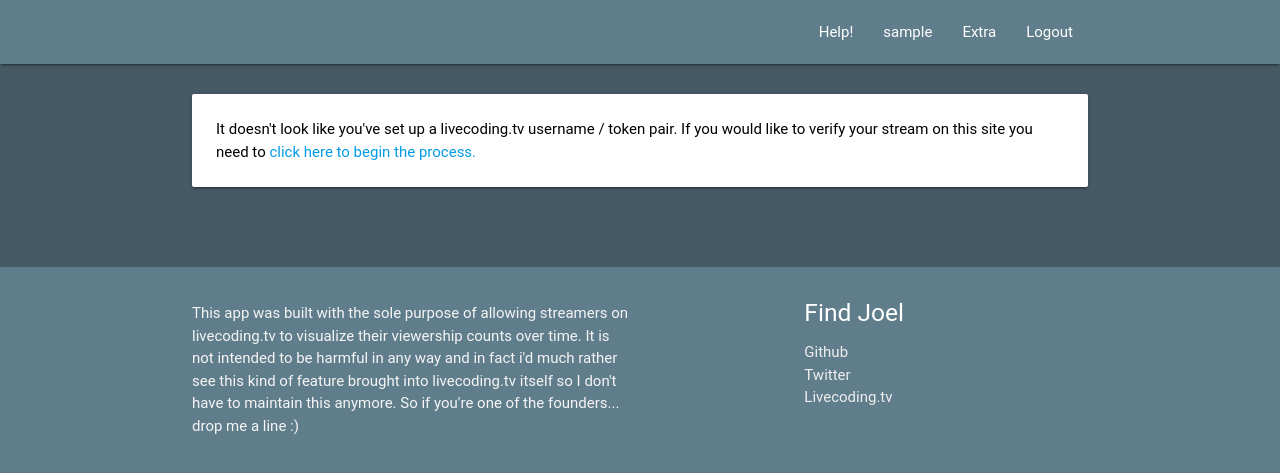
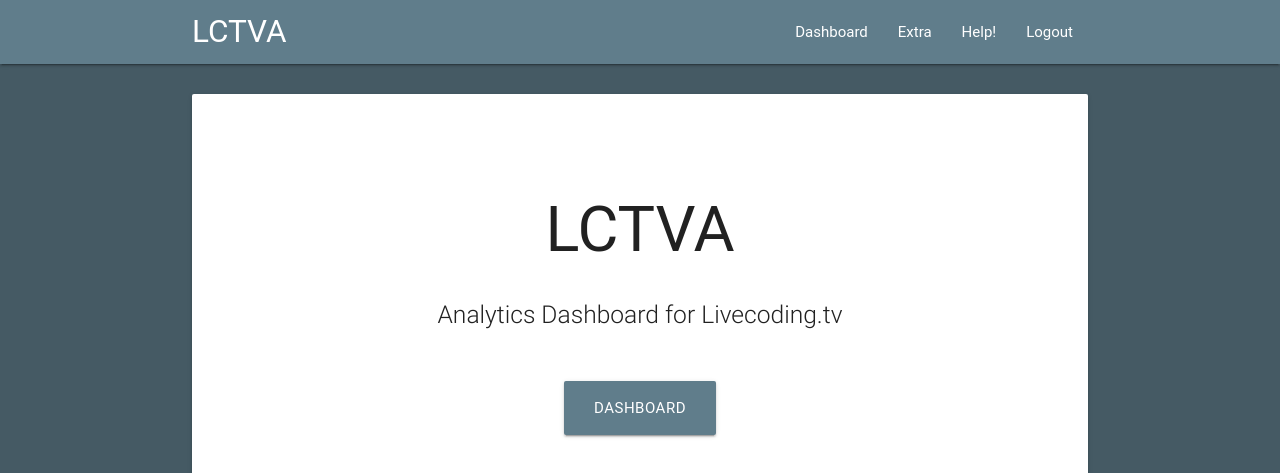
Before and after one commit to taddeimania/lctva, a Django app: page / in a window 1280 px wide. Shown: the top 473 px of the page. Run offline with Django 3.2, Linux system fonts and the light colour scheme; the visitor is signed in with stand-in values (Sample User, id 1); data that the repository does not hold is empty; parts of the project's set-up code (start-up, migrations or seed data) failed here and were passed over; some libraries are stand-ins or nearby versions; some web fonts are replaced.

Commit message:
Much more styling to the landing page

```diff
--- a/app/templates/base.html
+++ b/app/templates/base.html
@@ -2,20 +2,22 @@
 <html>
 
 <head>
+  <link href="https://fonts.googleapis.com/icon?family=Material+Icons" rel="stylesheet">
   <link rel="stylesheet" href="https://cdnjs.cloudflare.com/ajax/libs/materialize/0.97.2/css/materialize.min.css">
   <link rel="stylesheet" href="{% static 'css/app.css' %}">
-
+  <link href='https://fonts.googleapis.com/css?family=Montserrat|Open+Sans' rel='stylesheet' type='text/css'>
 </head>
 <body class="dark-primary-color">
   <header>
     <nav class="default-primary-color">
       <div class="container">
       <div class="nav-wrapper">
+        <a href="{% url 'index_view' %}" class="brand-logo title">LCTVA</a>
         <ul id="nav-mobile" class="right hide-on-med-and-down">
           {% if request.user.id %}
+            <li><a href="{% url 'dashboard_view' %}">Dashboard</a></li>
+            <li><a href="{% url 'extra_view' %}">Extra</a></li>
             <li><a href="{% url 'account_verify' request.user.userprofile.pk %}">Help!</a></li>
-            <li><a href="{% url 'index_view' %}">{{ request.user.username }}</a></li>
-            <li><a href="{% url 'extra_view' %}">Extra</a></li>
             <li><a href="{% url 'logout' %}?next=/">Logout</a></li>
           {% else %}
             <li><a href="{% url 'login' %}">Login</a></li>
--- a/app/templates/index.html
+++ b/app/templates/index.html
@@ -2,114 +2,62 @@
 {% load staticfiles %}
 
 {% block content %}
-  {% if request.user.userprofile.verified %}
-    <div class="row">
-        {% if request.user.userprofile.active %}
         <div class="card">
           <div class="card-content">
-            <div class="card-title">
-            {{ request.user.userprofile.livetvusername }} Livecoding.tv Analytics
+            <br><br>
+            <h1 class="header center title">LCTVA</h1>
+            <div class="row center">
+              <h5 class="header col s12 light">Analytics Dashboard for Livecoding.tv</h5>
             </div>
-            <ul class="collection">
-              <li class="collection-item">
-                Current Viewers: <span class="current_viewers">{{ current_node.current_total }}</span>
-              </li>
-              <li class="collection-item">
-                Max Viewers (8 min limit): <span class="max_viewer_count">{{ max_viewer_count }}</span>
-              </li>
-              <li class="collection-item">
-                Trending Up? <span class="trending">{{ trending }}</span>
-              </li>
-            </ul>
-            <div id="myDiv"></div>
-          </div>
-        </div>
-        {% else %}
-        <div class="card">
-          <div class="card-content">
-            <div class="card-title">
-            {{ request.user.userprofile.livetvusername }} Livecoding.tv Analytics
+            <br>
+            <div class="row center">
+              {% if request.user.id %}
+                <a href="{% url 'dashboard_view' %}" id="download-button" class="btn-large waves-effect default-primary-color">Dashboard</a>
+              {% else %}
+                <a href="{% url 'login' %}" id="download-button" class="btn-large waves-effect default-primary-color">Login</a>
+                <br><br>
+                or <a href="{% url 'account_create' %}">Sign Up</a>
+              {% endif %}
             </div>
-            <p>You aren't currently tracking your stream. Start streaming and the app will find you in a minute. (refresh a few times maybe)</p>
+            <br>
+
+    <div class="section">
+
+      <div class="row">
+        <div class="col s12 m4">
+          <div class="icon-block">
+            <h2 class="center primary-text-color"><i class="material-icons">flash_on</i></h2>
+            <h5 class="center">Speeds up development</h5>
+
+            <p class="light">We did most of the heavy lifting for you to provide a default stylings that incorporate our custom components. Additionally, we refined animations and transitions to provide a smoother experience for developers.</p>
           </div>
         </div>
 
-        {% endif %}
-        <div class="card">
-          <div class="card-content">
-            <ul class="collection">
-              <li class="collection-item">
-                Daily Breakdown
-                  <table>
-                    <thead>
-                      <tr>
-                          <th data-field="date">Date</th>
-                          <th data-field="mean">Mean Viewers</th>
-                          <th data-field="max">Max Viewers</th>
-                          <th data-field="max">Minutes Streamed</th>
-                      </tr>
-                    </thead>
+        <div class="col s12 m4">
+          <div class="icon-block">
+            <h2 class="center primary-text-color"><i class="material-icons">group</i></h2>
+            <h5 class="center">User Experience Focused</h5>
 
-                    <tbody>
-                      {% for day in daily_breakdown %}
-                        <tr>
-                          <td>{{ day.day }}</td>
-                          <td>{{ day.mean }}</td>
-                          <td>{{ day.max }}</td>
-                          <td>{{ day.minutes }}</td>
-                        </tr>
-                      {% endfor %}
-                    </tbody>
-                  </table>
-              </li>
-            </ul>
+            <p class="light">By utilizing elements and principles of Material Design, we were able to create a framework that incorporates components and animations that provide more feedback to users. Additionally, a single underlying responsive system across all platforms allow for a more unified user experience.</p>
           </div>
         </div>
+
+        <div class="col s12 m4">
+          <div class="icon-block">
+            <h2 class="center primary-text-color"><i class="material-icons">settings</i></h2>
+            <h5 class="center">Easy to work with</h5>
+
+            <p class="light">We have provided detailed documentation as well as specific code examples to help new users get started. We are also always open to feedback and can answer any questions a user may have about Materialize.</p>
+          </div>
+        </div>
+      </div>
+
+    </div>
+    <br><br>
+
+    <div class="section">
+
+    </div>
     </div>
   </div>
-  {% else %}
-    <div class="row">
-      <div class="col s12 m12">
-        <div class="card-panel">
-          <span class="black-text">
-            It doesn't look like you've set up a livecoding.tv username / token pair. If you would like to verify
-            your stream on this site you need to <a href="{% url 'account_verify' request.user.userprofile.pk %}">click here to begin the process.</a>
-          </span>
-        </div>
-      </div>
-    </div>
-  {% endif %}
 {% endblock %}
-
-{% block script %}
-  {% if request.user.userprofile.active %}
-  <script src="{% static 'js/plotly-latest.min.js' %}"></script>
-  <script type="application/javascript">
-    $( document ).ready(function() {
-      var data = [];
-      var graphDiv = Plotly.newPlot('myDiv', data);
-      var getData = function(graphDiv){
-        $.get( "api/graph/", function(data) {
-          var data = [{
-            x: data.dataX,
-            y: data.dataY,
-            type: 'scatter',
-            mode: 'lines',
-            name: 'User Counts',
-            showLink: false
-          }];
-          var graphDiv = document.getElementById('myDiv');
-          graphDiv.data = data;
-          Plotly.redraw(graphDiv);
-          $(".current_viewers").html(data.current_count);
-          $(".trending").html(data.trending);
-          setTimeout(function(){
-            getData(graphDiv);
-          }, 5000);
-        });
-      }
-      getData();
-    });
-  </script>
-  {% endif %}
-{% endblock %}
--- a/app/urls.py
+++ b/app/urls.py
@@ -1,11 +1,12 @@
 from django.conf.urls import url
 from django.contrib.auth.decorators import login_required
 
-from app.views import IndexView, StreamActivateView, StreamDeactivateView, GraphView, FriendsGraphView, ExtraView
+from app.views import IndexView, DashboardView, StreamActivateView, StreamDeactivateView, GraphView, FriendsGraphView, ExtraView
 
 
 urlpatterns = [
-    url(r'^$', login_required(IndexView.as_view()), name="index_view"),
+    url(r'^$', IndexView.as_view(), name="index_view"),
+    url(r'^dashboard/$', login_required(DashboardView.as_view()), name="dashboard_view"),
     url(r'^extra/$', login_required(ExtraView.as_view()), name="extra_view"),
     url(r'^stream_activate/$', login_required(StreamActivateView.as_view()), name="stream_activate"),
     url(r'^stream_deactivate/$', login_required(StreamDeactivateView.as_view()), name="stream_deactivate"),
--- a/app/views.py
+++ b/app/views.py
@@ -30,6 +30,10 @@ def unzip_data(data):
 
 class IndexView(TemplateView):
     template_name = "index.html"
+
+
+class DashboardView(TemplateView):
+    template_name = "dashboard.html"
 
     def get_context_data(self):
         context = super().get_context_data()
```
Also changed, not shown: app/static/css/app.css (+9 -0 lines), app/templates/dashboard.html (added, +107 -0 lines).
